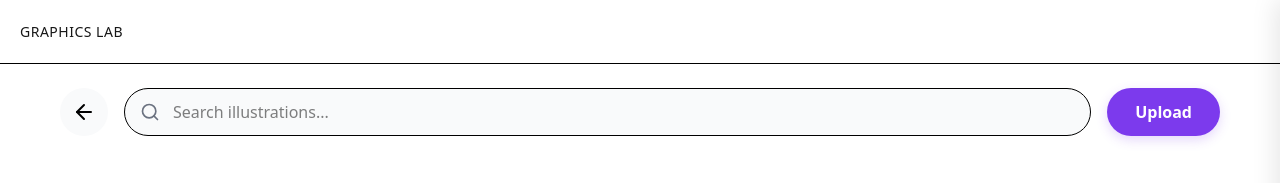
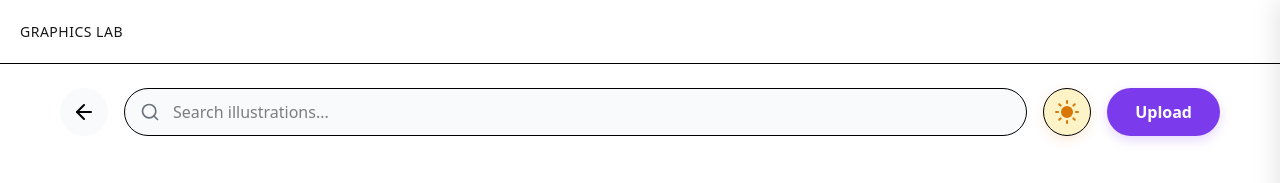
Before and after one commit to yamparalarahul27/illu-ic, a Next.js app: page /library/illustrations in a window 1280 px wide. Shown: the top 183 px of the page. Built offline with nearby package versions, Linux system fonts and the light colour scheme.

Commit message:
feat: added light/dark name filter toggle to illustrations library

```diff
--- a/src/app/library/illustrations/page.tsx
+++ b/src/app/library/illustrations/page.tsx
@@ -20,6 +20,7 @@ export default function IllustrationsLibrary() {
   const [illustrations, setIllustrations] = useState<Illustration[]>([]);
   const [selectedId, setSelectedId] = useState<number | null>(null);
   const [isMounted, setIsMounted] = useState(false);
+  const [isLightModeFilter, setIsLightModeFilter] = useState(true);
   const fileInputRef = useRef<HTMLInputElement>(null);
 
   // Load illustrations from localStorage on mount
@@ -42,9 +43,13 @@ export default function IllustrationsLibrary() {
     }
   }, [illustrations, isMounted]);
 
-  const filteredIllustrations = illustrations.filter((item) =>
-    item.name.toLowerCase().includes(searchQuery.toLowerCase())
-  );
+  const filteredIllustrations = illustrations.filter((item) => {
+    const matchesSearch = item.name.toLowerCase().includes(searchQuery.toLowerCase());
+    const matchesMode = isLightModeFilter
+      ? item.name.toLowerCase().includes("light")
+      : item.name.toLowerCase().includes("dark");
+    return matchesSearch && matchesMode;
+  });
 
   const selectedIllustration = illustrations.find(i => i.id === selectedId) || null;
 
@@ -156,9 +161,47 @@ export default function IllustrationsLibrary() {
               outline: "none",
               transition: "border-color 0.2s ease, box-shadow 0.2s ease",
             }}
-            className="search-input"
           />
         </div>
+
+        {/* Light/Dark Toggle Filter (Right of Search) */}
+        <button
+          onClick={() => setIsLightModeFilter(!isLightModeFilter)}
+          title={isLightModeFilter ? "Switch to Dark illustrations" : "Switch to Light illustrations"}
+          style={{
+            width: "48px",
+            height: "48px",
+            borderRadius: "50%",
+            border: "1px solid var(--border-color)",
+            backgroundColor: isLightModeFilter ? "#fef3c7" : "#1e1b4b", // Amber-50 vs Indigo-950
+            color: isLightModeFilter ? "#d97706" : "#818cf8", // Amber-600 vs Indigo-400
+            display: "flex",
+            alignItems: "center",
+            justifyContent: "center",
+            cursor: "pointer",
+            transition: "all 0.3s ease",
+            flexShrink: 0,
+            boxShadow: isLightModeFilter ? "0 4px 12px rgba(217, 119, 6, 0.15)" : "0 4px 12px rgba(30, 27, 75, 0.3)"
+          }}
+        >
+          {isLightModeFilter ? (
+            <svg width="24" height="24" viewBox="0 0 24 24" fill="currentColor" stroke="currentColor" strokeWidth="2" strokeLinecap="round" strokeLinejoin="round">
+              <circle cx="12" cy="12" r="5"></circle>
+              <line x1="12" y1="1" x2="12" y2="3"></line>
+              <line x1="12" y1="21" x2="12" y2="23"></line>
+              <line x1="4.22" y1="4.22" x2="5.64" y2="5.64"></line>
+              <line x1="18.36" y1="18.36" x2="19.78" y2="19.78"></line>
+              <line x1="1" y1="12" x2="3" y2="12"></line>
+              <line x1="21" y1="12" x2="23" y2="12"></line>
+              <line x1="4.22" y1="19.78" x2="5.64" y2="18.36"></line>
+              <line x1="18.36" y1="5.64" x2="19.78" y2="4.22"></line>
+            </svg>
+          ) : (
+            <svg width="24" height="24" viewBox="0 0 24 24" fill="currentColor" stroke="currentColor" strokeWidth="2" strokeLinecap="round" strokeLinejoin="round">
+              <path d="M21 12.79A9 9 0 1 1 11.21 3 7 7 0 0 0 21 12.79z"></path>
+            </svg>
+          )}
+        </button>
 
         {/* Upload Button (Right) */}
         <button
```
